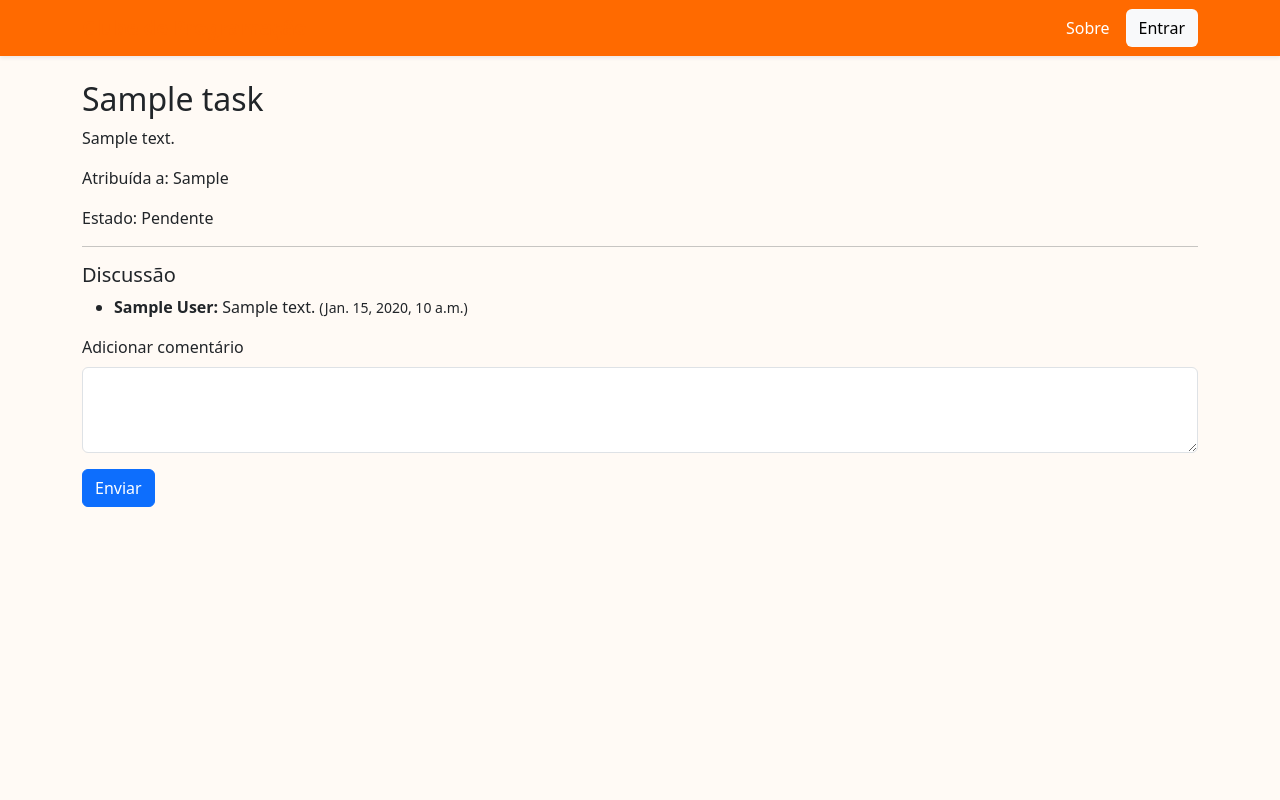
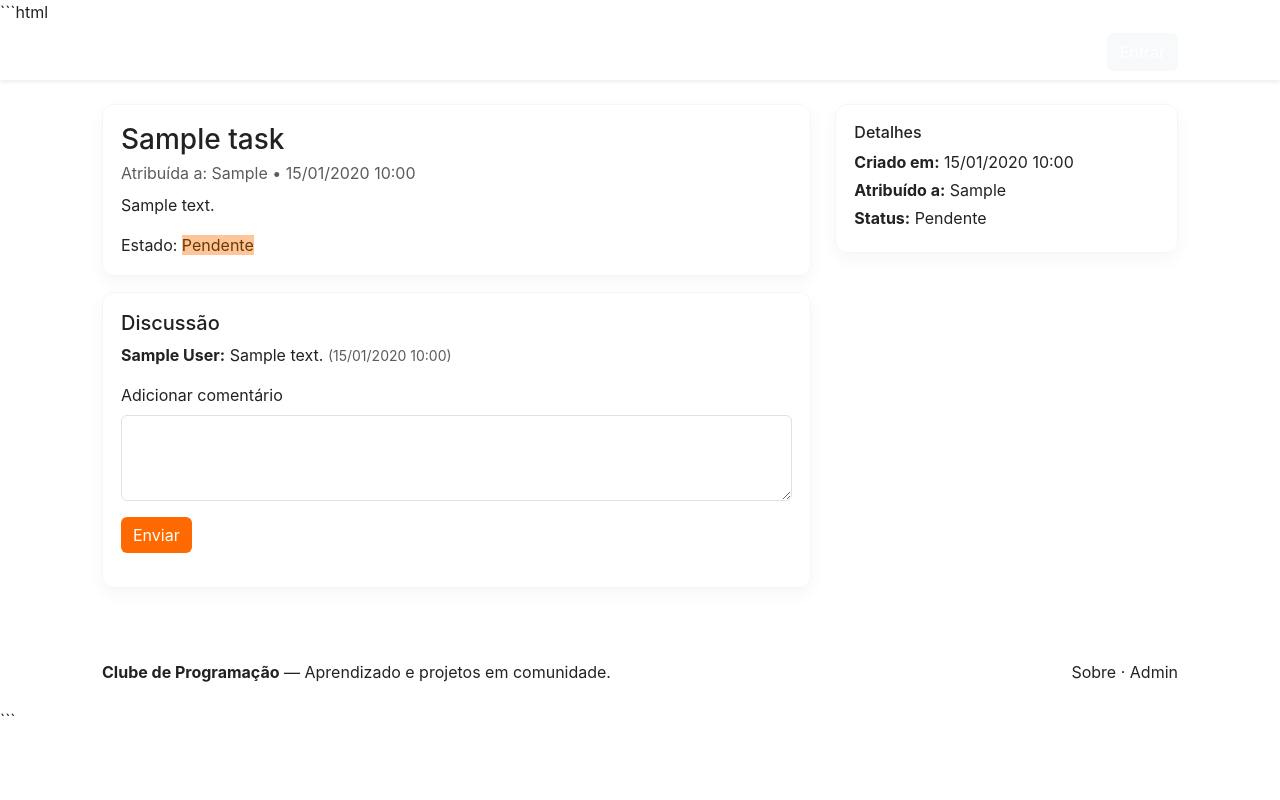
Before and after one commit to rodrigogduca/clube-programacao, a Django app: template templates/task_detail.html in a window 1280 px wide. Run offline with Django 4.2, Linux system fonts and the light colour scheme; the template is opened without the code that fills it: most values are stand-ins (such as "Sample title", 1, 10 or a date in 2020).

Commit message:
Atualiza a interface do usuário e a estrutura do dashboard, adiciona novos estilos e melhora a apresentação das tarefas e comentários.

````diff
--- a/core/views.py
+++ b/core/views.py
@@ -28,11 +28,11 @@
             total = u.total_assigned or 0
             done = u.completed_tasks or 0
             u.completion_rate = (done / total * 100) if total > 0 else 0
-        context = {'admin': True, 'users': users, 'tasks': tasks}
+            context = {'admin': True, 'users': users, 'tasks': tasks}
     else:
         tasks = Task.objects.filter(assigned_to=user).order_by('-created_at')
         context = {'admin': False, 'tasks': tasks}
-    return render(request, 'dashboard.html', context)
+    return render(request, 'dashboard_new.html', context)
 
 
 @login_required
--- a/static/css/style.css
+++ b/static/css/style.css
@@ -5,10 +5,48 @@
 
 .text-orange { color: var(--orange) !important; }
 .btn-orange { background: var(--orange); color: #fff; border: none; }
-.navbar-brand { font-weight: 700; }
+```css
+:root {
+  --orange: #ff6a00;
+  --orange-dark: #e75a00;
+  --bg: #fffaf5;
+  --muted: #6b6b6b;
+  --dark: #222;
+  --card: #ffffff;
+  --glass: rgba(255,255,255,0.85);
+}
 
-.navbar-orange { background: var(--orange); }
-.navbar-orange .navbar-brand { color: #fff; }
-.navbar-orange .btn { border-color: rgba(255,255,255,0.2); }
+.text-orange { color: var(--orange) !important; }
+.btn-orange { background: var(--orange); color: #fff; border: none; }
+.btn-outline-orange { color: var(--orange); border-color: var(--orange); background: transparent; }
+.navbar-brand { font-weight: 800; letter-spacing: 0.4px; }
 
-body { background: #fffaf5; }
+* { box-sizing: border-box; }
+body { background: var(--bg); color: var(--dark); font-family: Inter, system-ui, -apple-system, "Segoe UI", Roboto, "Helvetica Neue", Arial; }
+
+.container-max { max-width: 1100px; margin: 0 auto; }
+
+.navbar-orange { background: linear-gradient(90deg, var(--orange), var(--orange-dark)); }
+.navbar-orange .nav-link { color: rgba(255,255,255,0.95); }
+.navbar-orange .btn { color: #fff; }
+
+.hero { background: linear-gradient(180deg, rgba(255,106,0,0.08), transparent); padding: 48px 0; border-radius: 12px; }
+.hero .lead { color: var(--muted); font-size: 1.05rem; }
+
+.card-soft { background: var(--card); border: 1px solid rgba(0,0,0,0.04); border-radius: 12px; box-shadow: 0 6px 18px rgba(17,24,39,0.04); padding: 18px; }
+.card-orange { border-left: 4px solid var(--orange); }
+
+.badge-orange { background: var(--orange); color: #fff; border-radius: 999px; padding: 4px 10px; font-size: 0.8rem; }
+.badge-pending { background: #ffc59a; color: #6b3a00; }
+.badge-complete { background: #ccecd6; color: #0b663b; }
+
+.task-card { display: flex; gap: 12px; align-items: flex-start; padding: 12px; border-radius: 8px; background: linear-gradient(180deg, #fff, #fff); border: 1px solid rgba(0,0,0,0.03); }
+
+footer.site-footer { margin-top: 48px; padding: 24px 0; color: var(--muted); }
+.footer-links a { color: var(--muted); text-decoration: none; }
+
+@media (max-width: 767px) {
+  .hero { padding: 28px 0; }
+}
+
+```
--- a/templates/base.html
+++ b/templates/base.html
@@ -1,3 +1,4 @@
+```html
 <!doctype html>
 <html lang="pt-br">
   <head>
@@ -5,28 +6,49 @@
     <meta name="viewport" content="width=device-width, initial-scale=1">
     <title>Clube de Programação</title>
     <link href="https://cdn.jsdelivr.net/npm/bootstrap@5.3.0/dist/css/bootstrap.min.css" rel="stylesheet">
+    <link href="https://cdn.jsdelivr.net/npm/bootstrap-icons@1.10.5/font/bootstrap-icons.css" rel="stylesheet">
     <link rel="stylesheet" href="/static/css/style.css">
   </head>
   <body>
+    <header class="mb-4">
       <nav class="navbar navbar-expand-lg navbar-orange shadow-sm">
-      <div class="container">
-        <a class="navbar-brand text-orange" href="/">Clube de Programação</a>
-        <div class="d-flex align-items-center">
-          <a class="nav-link text-white me-3" href="/sobre/">Sobre</a>
+        <div class="container container-max">
+          <a class="navbar-brand text-white" href="/">Clube de Programação</a>
+          <button class="navbar-toggler" type="button" data-bs-toggle="collapse" data-bs-target="#navMain">
+            <span class="navbar-toggler-icon"></span>
+          </button>
+          <div class="collapse navbar-collapse" id="navMain">
+            <ul class="navbar-nav ms-auto mb-2 mb-lg-0 align-items-lg-center">
+              <li class="nav-item"><a class="nav-link" href="/sobre/">Sobre</a></li>
               {% if user.is_authenticated %}
-            <a class="btn btn-outline-light me-2" href="/dashboard/">Painel</a>
-            <a class="btn btn-outline-light" href="/accounts/logout/">Sair</a>
+                <li class="nav-item d-none d-lg-block"><a class="btn btn-outline-light me-2" href="/dashboard/">Painel</a></li>
+                <li class="nav-item d-none d-lg-block"><a class="btn btn-outline-light" href="/accounts/logout/">Sair</a></li>
               {% else %}
-            <a class="btn btn-light" href="/accounts/login/">Entrar</a>
+                <li class="nav-item"><a class="btn btn-light" href="/accounts/login/">Entrar</a></li>
               {% endif %}
+            </ul>
           </div>
         </div>
       </nav>
+    </header>
 
-    <div class="container my-4">
+    <main class="container container-max">
       {% block content %}{% endblock %}
+    </main>
+
+    <footer class="site-footer">
+      <div class="container container-max d-flex justify-content-between align-items-center">
+        <div>
+          <strong>Clube de Programação</strong> — Aprendizado e projetos em comunidade.
         </div>
+        <div class="footer-links">
+          <a href="/sobre/">Sobre</a> · <a href="/admin/">Admin</a>
+        </div>
+      </div>
+    </footer>
 
     <script src="https://cdn.jsdelivr.net/npm/bootstrap@5.3.0/dist/js/bootstrap.bundle.min.js"></script>
   </body>
 </html>
+
+```
--- a/templates/task_detail.html
+++ b/templates/task_detail.html
@@ -1,27 +1,43 @@
 {% extends 'base.html' %}
 
 {% block content %}
-  <h2>{{ task.title }}</h2>
+  <div class="row">
+    <div class="col-md-8">
+      <div class="card-soft mb-3">
+        <h3 class="mb-1">{{ task.title }}</h3>
+        <div class="text-muted mb-2">Atribuída a: {{ task.assigned_to }} • {{ task.created_at|date:"d/m/Y H:i" }}</div>
         <p>{{ task.description }}</p>
-  <p>Atribuída a: {{ task.assigned_to }}</p>
-  <p>Estado: {% if task.completed %}Concluída{% else %}Pendente{% endif %}</p>
+        <div class="mt-2">Estado: {% if task.completed %}<span class="badge-complete">Concluída</span>{% else %}<span class="badge-pending">Pendente</span>{% endif %}</div>
+      </div>
 
-  <hr>
+      <div class="card-soft">
         <h5>Discussão</h5>
-  <ul>
+        <ul class="list-unstyled">
           {% for c in task.comments.all %}
-      <li><strong>{{ c.author }}:</strong> {{ c.content }} <small>({{ c.created_at }})</small></li>
+            <li class="mb-2"><strong>{{ c.author }}:</strong> {{ c.content }} <small class="text-muted">({{ c.created_at|date:"d/m/Y H:i" }})</small></li>
           {% empty %}
-      <li>Sem comentários.</li>
+            <li class="text-muted">Sem comentários.</li>
           {% endfor %}
         </ul>
 
-  <form method="post">
+        <form method="post" class="mt-3">
           {% csrf_token %}
           <div class="mb-3">
             <label for="content" class="form-label">Adicionar comentário</label>
             <textarea name="content" id="content" class="form-control" rows="3"></textarea>
           </div>
-    <button class="btn btn-primary" type="submit">Enviar</button>
+          <button class="btn btn-orange" type="submit">Enviar</button>
         </form>
+      </div>
+    </div>
+
+    <div class="col-md-4">
+      <div class="card-soft">
+        <h6>Detalhes</h6>
+        <p class="mb-1"><strong>Criado em:</strong> {{ task.created_at|date:"d/m/Y H:i" }}</p>
+        <p class="mb-1"><strong>Atribuído a:</strong> {{ task.assigned_to }}</p>
+        <p class="mb-1"><strong>Status:</strong> {% if task.completed %}Concluída{% else %}Pendente{% endif %}</p>
+      </div>
+    </div>
+  </div>
 {% endblock %}
````
Also changed, not shown: templates/dashboard_new.html (added, +93 -0 lines), templates/index.html (+35 -8 lines), templates/task_list.html (+21 -4 lines). Lines whose indentation alone changed are shown as unchanged.
